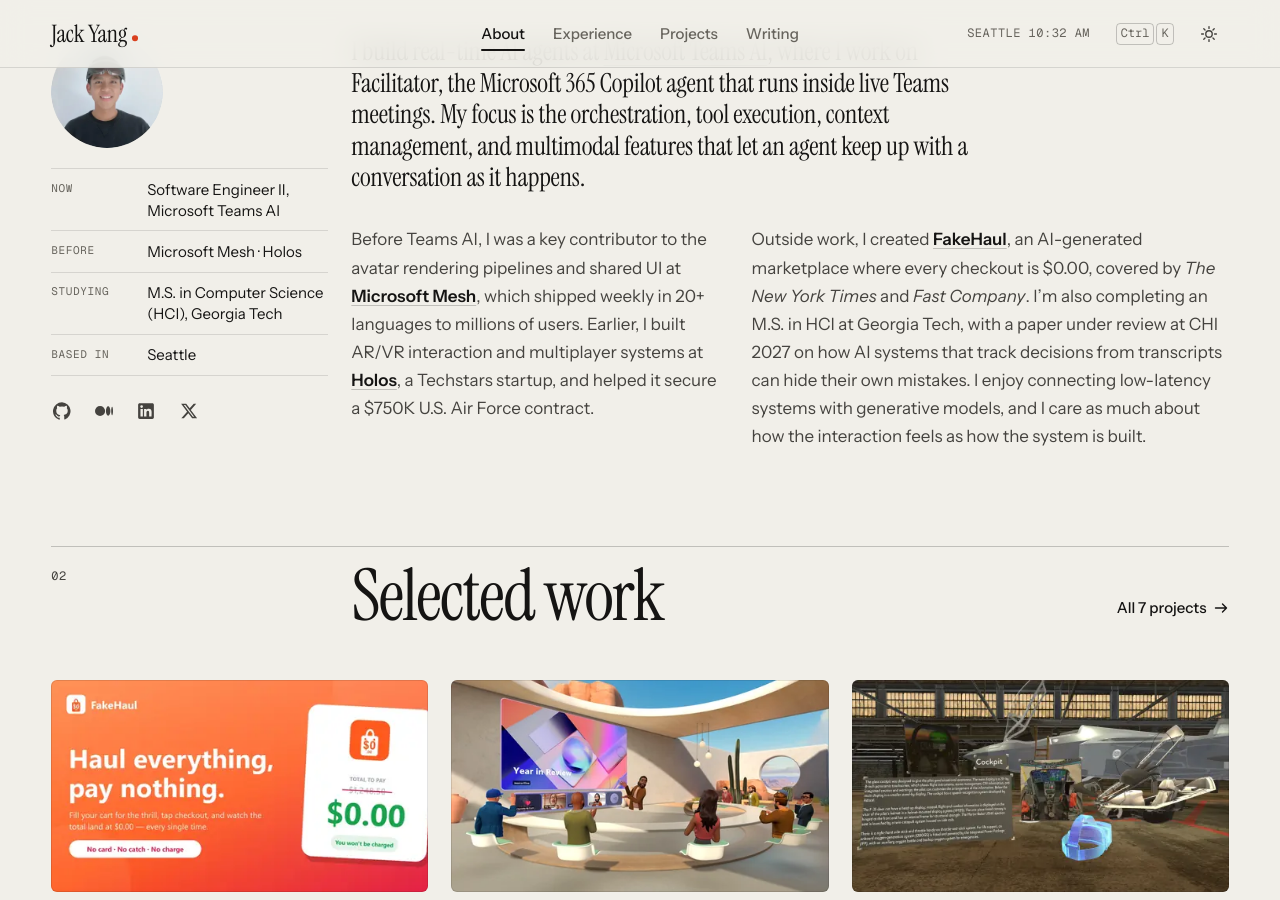
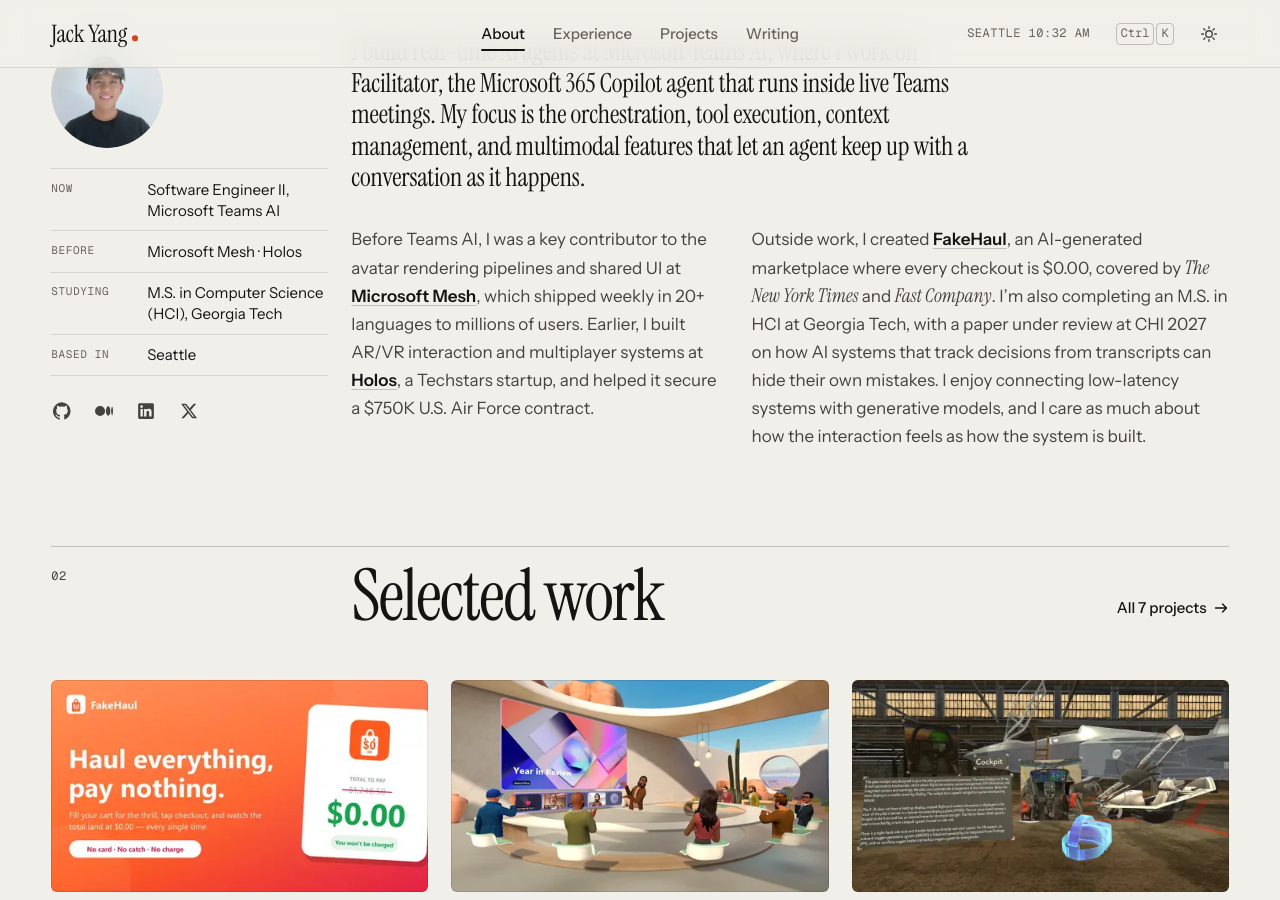
Before and after one commit to jackyangzzh/jackyang.io, a Jekyll site: the page built from index.md, in a window 1280 px wide and 900 px high, scrolled down 1094 px. Built offline with Jekyll 4.4.1, drawn with Linux system fonts in a browser that asks for light colours; cached includes are drawn as plain includes.

```diff
--- a/_includes/head.html
+++ b/_includes/head.html
@@ -11,6 +11,7 @@ transition, or loads in a background tab (it would play when the tab is focused)
 {%- assign v = site.time | date: "%s" -%}
 <link rel="preload" href="{{ '/assets/fonts/instrument-serif-400.woff2' | relative_url }}" as="font" type="font/woff2" crossorigin>
 <link rel="preload" href="{{ '/assets/fonts/instrument-sans-var.woff2' | relative_url }}" as="font" type="font/woff2" crossorigin>
+<link rel="preload" href="{{ '/assets/fonts/geist-mono-var.woff2' | relative_url }}" as="font" type="font/woff2" crossorigin>
 {%- if page.layout == "home" %}
 <link rel="preload" href="{{ '/assets/fonts/instrument-serif-400-italic.woff2' | relative_url }}" as="font" type="font/woff2" crossorigin>
 {%- endif %}
--- a/_sass/_home.scss
+++ b/_sass/_home.scss
@@ -195,9 +195,6 @@
   -webkit-user-select: none;
   user-select: none;
   svg { width: 100%; height: 100%; overflow: visible; }
-  .h { fill: var(--ink); }
-  .a { fill: var(--signal); }
-  .g { opacity: .4; }
   .w-rest { opacity: .2; }
 }
 .signal__head {
@@ -376,6 +373,9 @@
     line-height: 1.65;
     color: var(--ink-2);
     text-wrap: pretty;
+    // Serif italic is already preloaded for the hero, so publication names
+    // don't pull in the 32 KB sans italic. Sized up to match the sans x-height.
+    em { font-family: var(--f-serif); font-size: 1.12em; line-height: 1; }
   }
   // The first paragraph is a serif lead-in; the next two sit side by side.
   p:first-child {
--- a/assets/js/site.js
+++ b/assets/js/site.js
@@ -273,7 +273,7 @@
       const n = Math.floor(W / pitch);
       let seed = 20261018;
       const rnd = () => ((seed = (Math.imul(seed, 1664525) + 1013904223) >>> 0) / 4294967296);
-      let bars = "";
+      const bars = { h: "", a: "", g: "" };
       for (let i = 0; i < n; i++) {
         const tt = ((i + 0.5) / n) * total;
         const seg = segAt(tt);
@@ -287,12 +287,15 @@
         }
         const h = Math.max(2, amp * H);
         const x = i * pitch + (pitch - bw) / 2;
-        const cls = seg.gap ? "h g" : seg.who === "agent" ? "a" : "h";
-        bars += `<rect class="${cls}" x="${x.toFixed(2)}" y="${((H - h) / 2).toFixed(2)}" width="${bw}" height="${h.toFixed(2)}" rx="${bw / 2}"/>`;
+        bars[seg.gap ? "g" : seg.who === "agent" ? "a" : "h"] += `<rect x="${x.toFixed(2)}" y="${((H - h) / 2).toFixed(2)}" width="${bw}" height="${h.toFixed(2)}" rx="${bw / 2}"/>`;
       }
       svg.setAttribute("viewBox", `0 0 ${W} ${H}`);
+      // The bars are drawn through <use>, whose clones live in a shadow tree
+      // that page selectors can't reach, so colours go on as inline styles
+      // (copied with the clone; the custom properties still inherit).
       svg.innerHTML =
-        `<defs><g id="sig-bars">${bars}</g>` +
+        `<defs><g id="sig-bars"><g style="fill:var(--ink)">${bars.h}</g>` +
+        `<g style="fill:var(--ink);opacity:.4">${bars.g}</g><g style="fill:var(--signal)">${bars.a}</g></g>` +
         `<clipPath id="sig-a"><rect x="0" y="-4" width="${W}" height="${H + 8}"/></clipPath>` +
         `<clipPath id="sig-b"><rect x="${W}" y="-4" width="0" height="${H + 8}"/></clipPath></defs>` +
         `<use href="#sig-bars" clip-path="url(#sig-a)"/><use href="#sig-bars" class="w-rest" clip-path="url(#sig-b)"/>`;
```
